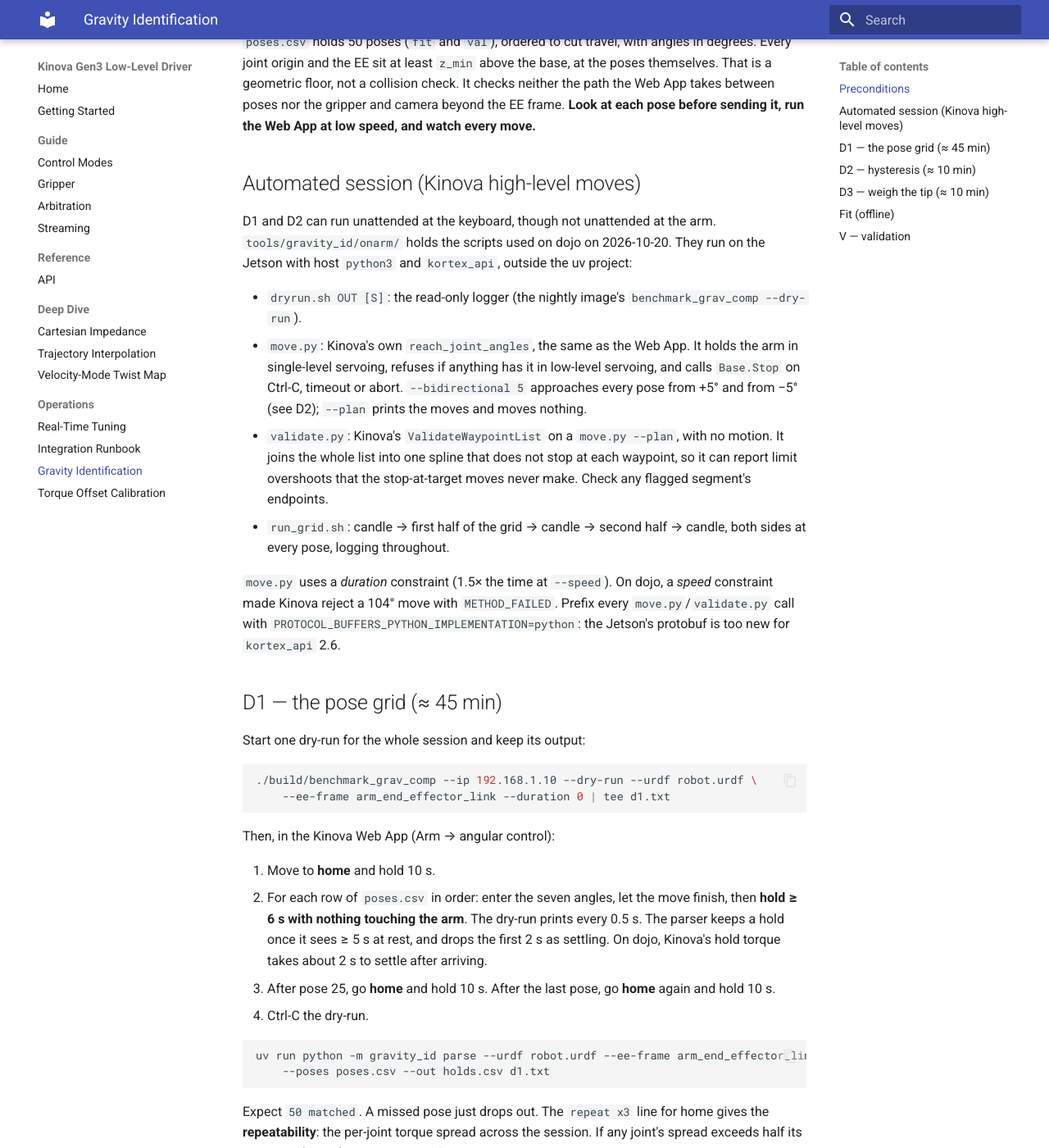
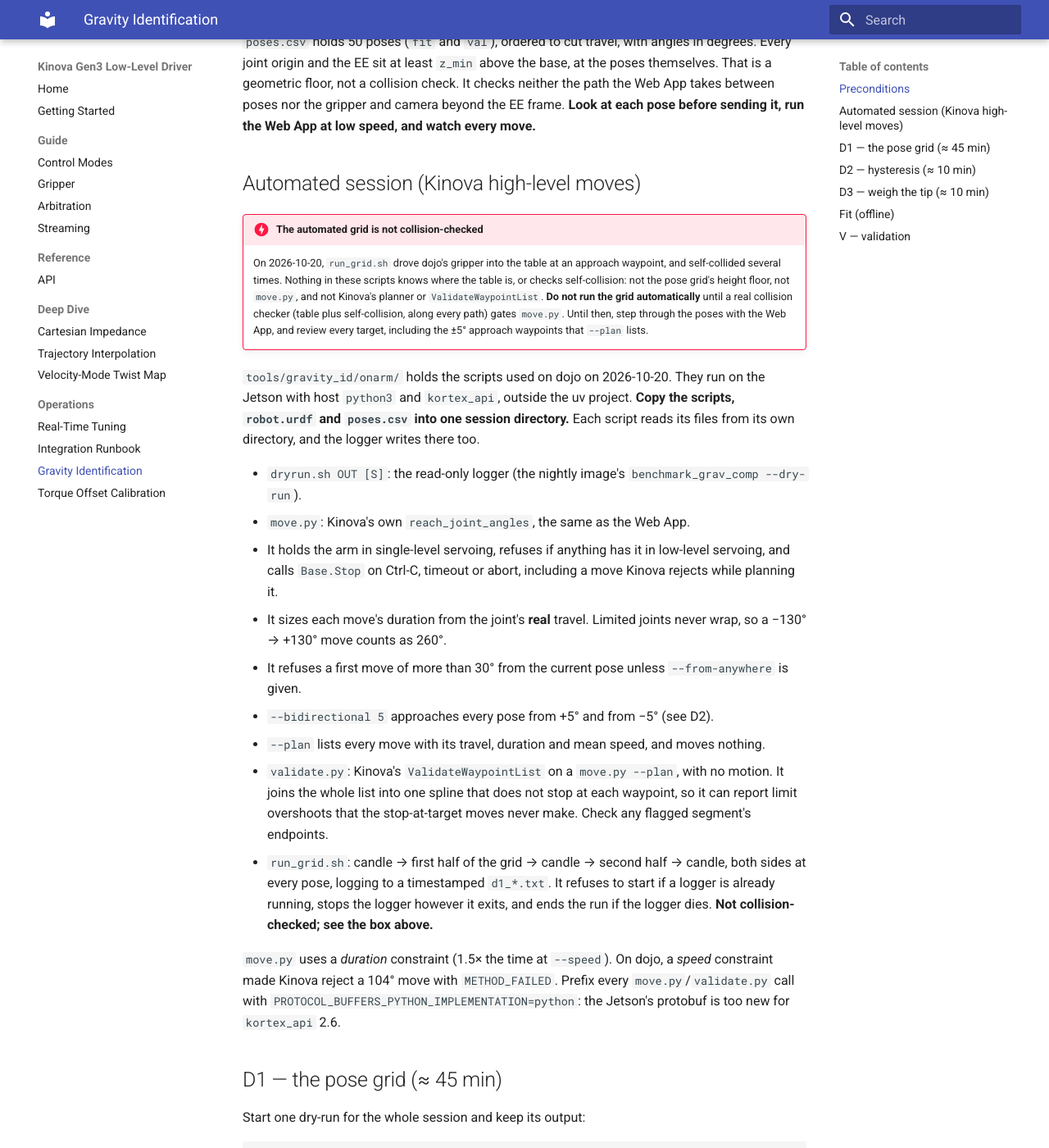
Before and after one commit to rammp-org/kinova-gen3-driver, an MkDocs documentation site: the page built from docs/integration/gravity_identification.md, in a window 1280 px wide and 1400 px high, scrolled down 925 px. Shown: the whole window at 82% size. Built offline with MkDocs 1.6.1 and Material for MkDocs 9.7.7, drawn with Linux system fonts in a browser that asks for light colours; some of the changed text lies outside the part shown.

Commit message:
fix(gravity_id): review of #88 -- real joint travel, safer on-arm scripts, docs
SAFETY: travel was wrapped on every joint, so a limited joint (j2/j4/j6)
going -130 -> +130 counted 100 deg instead of 260 and its duration was
sized 2.6x too short (move.py, validate.py, the grid tour). Wrap only
continuous joints (posegrid.joint_travel, move.travel; tested). The
2026-10-20 log shows no joint exceeded 15 deg/s, so it did not bite then.
- move.py: --plan lists travel/duration/mean speed; first move > 30 deg
  from the current pose needs --from-anywhere; PREPROCESS_ABORT is an
  abort; Base.Stop on abort and on Ctrl-C anywhere; reversed --start/--stop
  refused.
- run_grid.sh: refuses if a logger exists, EXIT trap stops the logger,
  timestamped output, checks the logger between phases.
- candle: requires returns from BOTH sides (one-sided -> biased offset).
- Docs: danger box in the identification runbook, session-dir layout,
  hold >= 6 s, no phantom torque.sh, stale plan/README/CHANGELOG lines.

Co-Authored-By: Claude Opus 5.5 <noreply@anthropic.com>
Claude-Session: https://claude.ai/code/session_01RR6EqMf5T7Bbo8HRLanLQh

````diff
--- a/docs/integration/gravity_identification.md
+++ b/docs/integration/gravity_identification.md
@@ -45,23 +45,43 @@ sending it, run the Web App at low speed, and watch every move.**
 
 ## Automated session (Kinova high-level moves)
 
-D1 and D2 can run unattended at the keyboard, though not unattended at the arm.
-`tools/gravity_id/onarm/` holds the scripts used on dojo on 2026-10-20. They run
-on the Jetson with host `python3` and `kortex_api`, outside the uv project:
+!!! danger "The automated grid is not collision-checked"
+    On 2026-10-20, `run_grid.sh` drove dojo's gripper into the table at an
+    approach waypoint, and self-collided several times. Nothing in these scripts
+    knows where the table is, or checks self-collision: not the pose grid's height
+    floor, not `move.py`, and not Kinova's planner or `ValidateWaypointList`.
+    **Do not run the grid automatically** until a real collision checker (table plus
+    self-collision, along every path) gates `move.py`. Until then, step through
+    the poses with the Web App, and review every target, including the ±5°
+    approach waypoints that `--plan` lists.
+
+`tools/gravity_id/onarm/` holds the scripts used on dojo on 2026-10-20. They run on
+the Jetson with host `python3` and `kortex_api`, outside the uv project. **Copy the
+scripts, `robot.urdf` and `poses.csv` into one session directory.** Each script
+reads its files from its own directory, and the logger writes there too.
 
 - `dryrun.sh OUT [S]`: the read-only logger (the nightly image's
   `benchmark_grav_comp --dry-run`).
-- `move.py`: Kinova's own `reach_joint_angles`, the same as the Web App. It
-  holds the arm in single-level servoing, refuses if anything has it in
-  low-level servoing, and calls `Base.Stop` on Ctrl-C, timeout or abort.
-  `--bidirectional 5` approaches every pose from +5° and from −5° (see D2);
-  `--plan` prints the moves and moves nothing.
+- `move.py`: Kinova's own `reach_joint_angles`, the same as the Web App.
+  - It holds the arm in single-level servoing, refuses if anything has it in
+    low-level servoing, and calls `Base.Stop` on Ctrl-C, timeout or abort,
+    including a move Kinova rejects while planning it.
+  - It sizes each move's duration from the joint's **real** travel. Limited
+    joints never wrap, so a −130° → +130° move counts as 260°.
+  - It refuses a first move of more than 30° from the current pose unless
+    `--from-anywhere` is given.
+  - `--bidirectional 5` approaches every pose from +5° and from −5° (see D2).
+  - `--plan` lists every move with its travel, duration and mean speed, and
+    moves nothing.
 - `validate.py`: Kinova's `ValidateWaypointList` on a `move.py --plan`, with
   no motion. It joins the whole list into one spline that does not stop at each
   waypoint, so it can report limit overshoots that the stop-at-target moves never
   make. Check any flagged segment's endpoints.
 - `run_grid.sh`: candle → first half of the grid → candle → second half →
-  candle, both sides at every pose, logging throughout.
+  candle, both sides at every pose, logging to a timestamped `d1_*.txt`. It
+  refuses to start if a logger is already running, stops the logger however it
+  exits, and ends the run if the logger dies. **Not collision-checked; see the
+  box above.**
 
 `move.py` uses a *duration* constraint (1.5× the time at `--speed`). On dojo, a
 *speed* constraint made Kinova reject a 104° move with `METHOD_FAILED`.
@@ -111,14 +131,18 @@ transcript:
     --ee-frame arm_end_effector_link --duration 0 | tee d2_P07.txt
 ```
 
-1. Go to the pose with j2 and j4 both **+5°**, then to the pose itself. Hold 5 s.
-2. Go to the pose with j2 and j4 both **−5°**, then to the pose itself. Hold 5 s.
+1. Go to the pose with j2 and j4 both **+5°**, then to the pose itself. Hold ≥ 6 s.
+2. Go to the pose with j2 and j4 both **−5°**, then to the pose itself. Hold ≥ 6 s.
+
+(The parser drops the first 2 s of a hold and keeps it only if at least 3 s remain,
+so a 5 s hold can be dropped without warning.)
 
 Run `parse` on each `d2_*.txt` alone. The `repeat x2` spread is twice the
 stiction the sensor sees. **If any spread exceeds 0.6 N·m (0.3 N·m of
 stiction), stop.** A single-direction grid would bias the fit. Re-run D1 with
-every pose approached from both sides (`move.py --bidirectional 5`), and average
-the two. On dojo (2026-10-20), candle returns from +10° and from −10° differed
+every pose approached from both sides, and average the two. Approach by hand in the
+Web App. `move.py --bidirectional 5` does the same automatically, but it also
+nudges **every** joint ±5°, and it is not collision-checked (see the box above). On dojo (2026-10-20), candle returns from +10° and from −10° differed
 by 1.0 N·m on j2 (0.5 N·m of friction), so dojo always needs both sides.
 
 ## D3 — weigh the tip (≈ 10 min)
````
Also changed, not shown: CHANGELOG.md (+1 -1 lines), docs/integration/torque_offset_calibration.md (+12 -7 lines), docs/superpowers/plans/2026-10-20-gravity-model-identification.md (+1 -1 lines), tools/gravity_id/README.md (+1 -0 lines), 7 other files.
